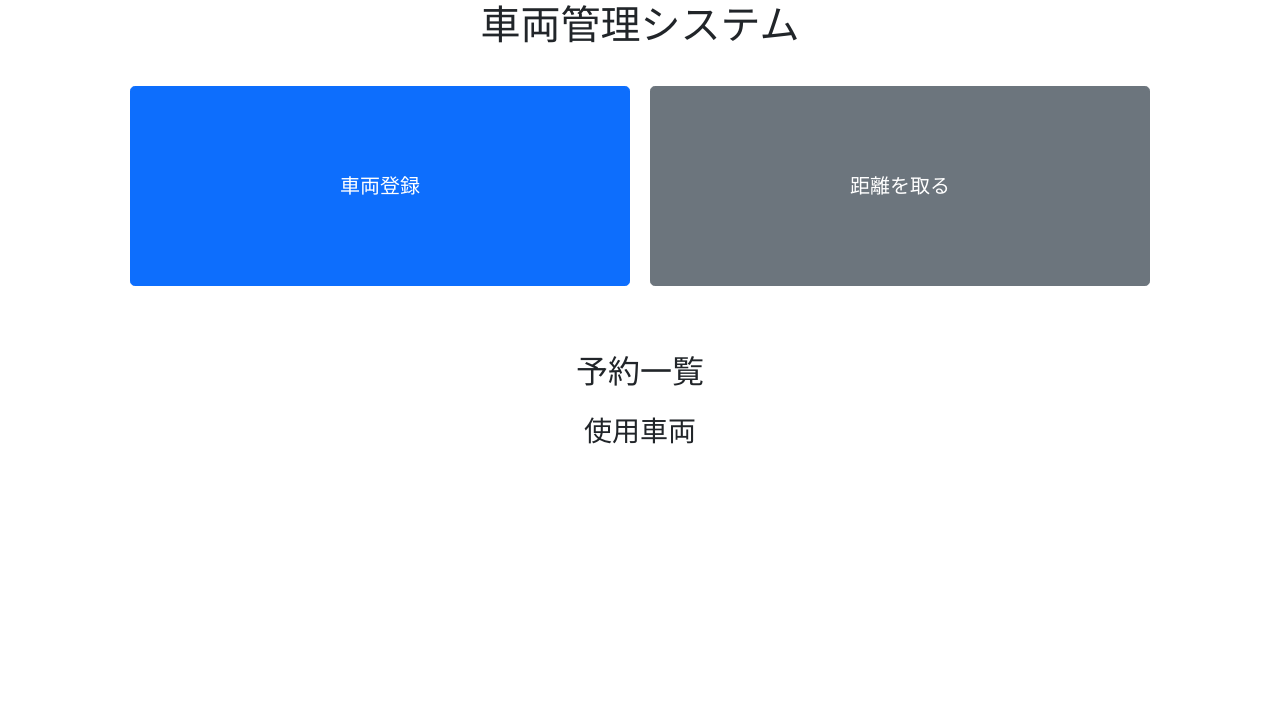
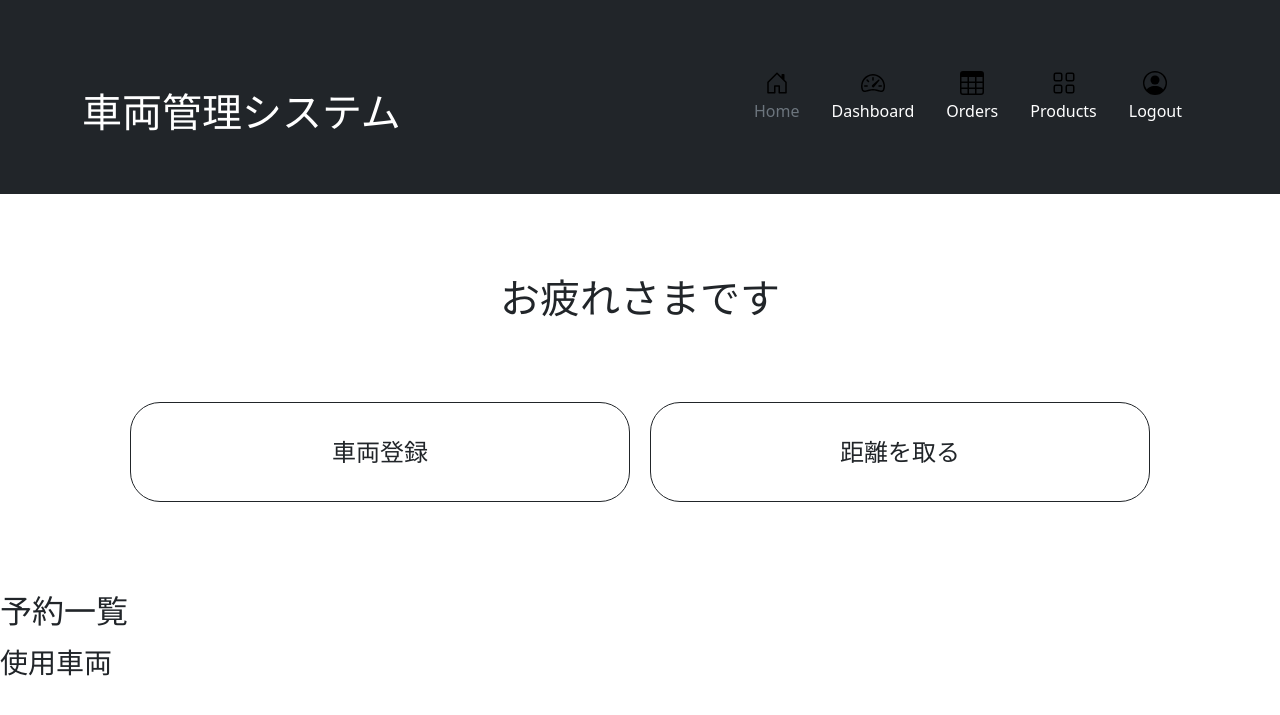
Before and after one commit to python44444/oos, a Flask app: page /admin_login in a window 1280 px wide. Shown: the top 715 px of the page. Run offline with Flask 2, Linux system fonts and the light colour scheme; a user stored in the database is signed in.

Commit message:
admin_update

```diff
--- a/static/css/style.css
+++ b/static/css/style.css
@@ -19,7 +19,8 @@
 }
 
 
-
+.container {
+}
 
 
 .outer {
@@ -40,7 +41,7 @@
     text-align: center;
 }
 
-.text_center {
+.text_center , .admin_login_h1 {
     text-align: center;
 }
 
@@ -54,36 +55,51 @@
     border-radius: 5%;
 }
 
-.btn-primary,
-.btn-secondary {
+
+.btn-outline-dark{
     margin: 30px 10px 50px 10px;
     padding: 10px;
     width: 500px;
-    height: 200px;
-    background-color: #7d8083;
+    height: 100px;
+    font-size: 1.5rem;
     border-radius: 30px;
-    font-size: 180%;
+    /* font-size: 180%; */
 }
 
-.btn-group-lg>.btn,
-.btn-lg {
-    border-radius: 5rem;
-    border: none;
+.btn-outline-dark:hover {
+    background-color: rgb(98, 31, 81);
 }
 
-.btn-primary:hover {
+.register_sbmit_btn:hover {
+    background-color: rgb(98, 31, 81);
+    border-color: rgb(98, 31, 81);
+}
+
+.register_sbmit_btn{
+    background-color: #ffffff;
+    color: black;
+    border-color: black;
+}
+
+
+/* .btn-group-lg>.btn,
+.btn-lg {
+    border-radius: none;
+    border: none;
+} */
+
+/* .btn-primary:hover {
     background-color: #25569e;
 }
 
 .btn-secondary:hover {
     background-color: #3e4043;
-}
+} */
 
 
 /* register */
 
 .d-flex {
-    margin: 50px;
     flex-wrap: wrap;
 }
 
--- a/templates/admin_login.html
+++ b/templates/admin_login.html
@@ -3,10 +3,10 @@
 {% block content %}
 
 
-<h1>車両管理システム</h1>
+<h1 class="admin_login_h1">お疲れさまです</h1>
 <div class="btn-wrap">
-    <input type="button" onclick="location.href='/register'" value="車両登録" class="btn btn-primary btn-lg">
-    <input type="button" onclick="location.href='/upload'" value="距離を取る" class="btn btn-secondary btn-lg">
+    <input type="button" onclick="location.href='/register'" value="車両登録" class="btn btn-outline-dark">
+    <input type="button" onclick="location.href='/upload'" value="距離を取る" class="btn btn-outline-dark">
 </div>
 <p>{{ outfile }}</p>
 <img src="{{ outfile }}" alt="">
--- a/templates/layout.html
+++ b/templates/layout.html
@@ -23,10 +23,6 @@
     <title>Headers · Bootstrap v5.0</title>
 
     <link rel="canonical" href="https://getbootstrap.jp/docs/5.0/examples/headers/">
-    <link rel="stylesheet" href="static/css/style.css">
-
-
-
     <!-- Bootstrap core CSS -->
     <link href=https://cdn.jsdelivr.net/npm/bootstrap@5.0.2/dist/css/bootstrap.min.css rel="stylesheet" integrity="sha384-EVSTQN3/azprG1Anm3QDgpJLIm9Nao0Yz1ztcQTwFspd3yD65VohhpuuCOmLASjC" crossorigin="anonymous">
 
@@ -37,6 +33,7 @@
     <link rel="manifest" href="/docs/5.0/assets/img/favicons/manifest.json">
     <link rel="mask-icon" href="/docs/5.0/assets/img/favicons/safari-pinned-tab.svg" color="#7952b3">
     <link rel="icon" href="/docs/5.0/assets/img/favicons/favicon.ico">
+    <link rel="stylesheet" href="static/css/style.css">
     <meta name="theme-color" content="#7952b3">
 </head>
 
@@ -66,8 +63,66 @@
     </svg>
     <div class="outer">
         <div class="inner">
-            {% block content %}{% endblock%}
+
+            <header>
+                <div class="px-3 py-2 bg-dark text-white">
+                    <div class="container">
+                        <div class="d-flex flex-wrap align-items-center justify-content-center justify-content-lg-start">
+                            <a href="#" class="d-flex align-items-center my-2 my-lg-0 me-lg-auto text-white text-decoration-none">
+                                <h1>車両管理システム</h1>
+                            </a>
+
+                            <ul class="nav col-12 col-lg-auto my-2 justify-content-center my-md-0 text-small">
+                                <li>
+                                    <a href="/" class="nav-link text-secondary">
+                                        <svg class="bi d-block mx-auto mb-1" width="24" height="24">
+                                            <use xlink:href="#home"></use>
+                                        </svg>
+                                        Home
+                                    </a>
+                                </li>
+                                <li>
+                                    <a href="#" class="nav-link text-white">
+                                        <svg class="bi d-block mx-auto mb-1" width="24" height="24">
+                                            <use xlink:href="#speedometer2"></use>
+                                        </svg>
+                                        Dashboard
+                                    </a>
+                                </li>
+                                <li>
+                                    <a href="#" class="nav-link text-white">
+                                        <svg class="bi d-block mx-auto mb-1" width="24" height="24">
+                                            <use xlink:href="#table"></use>
+                                        </svg>
+                                        Orders
+                                    </a>
+                                </li>
+                                <li>
+                                    <a href="#" class="nav-link text-white">
+                                        <svg class="bi d-block mx-auto mb-1" width="24" height="24">
+                                            <use xlink:href="#grid"></use>
+                                        </svg>
+                                        Products
+                                    </a>
+                                </li>
+                                <li>
+                                    <a href="#" class="nav-link text-white">
+                                        <svg class="bi d-block mx-auto mb-1" width="24" height="24">
+                                            <use xlink:href="#people-circle"></use>
+                                        </svg>
+                                        Logout
+                                    </a>
+                                </li>
+                            </ul>
+                        </div>
+                    </div>
+                </div>
+
         </div>
+        </header>
+
+        {% block content %}{% endblock%}
+    </div>
     </div>
 </body>
 
```
Also changed, not shown: templates/register.html (+0 -58 lines).
